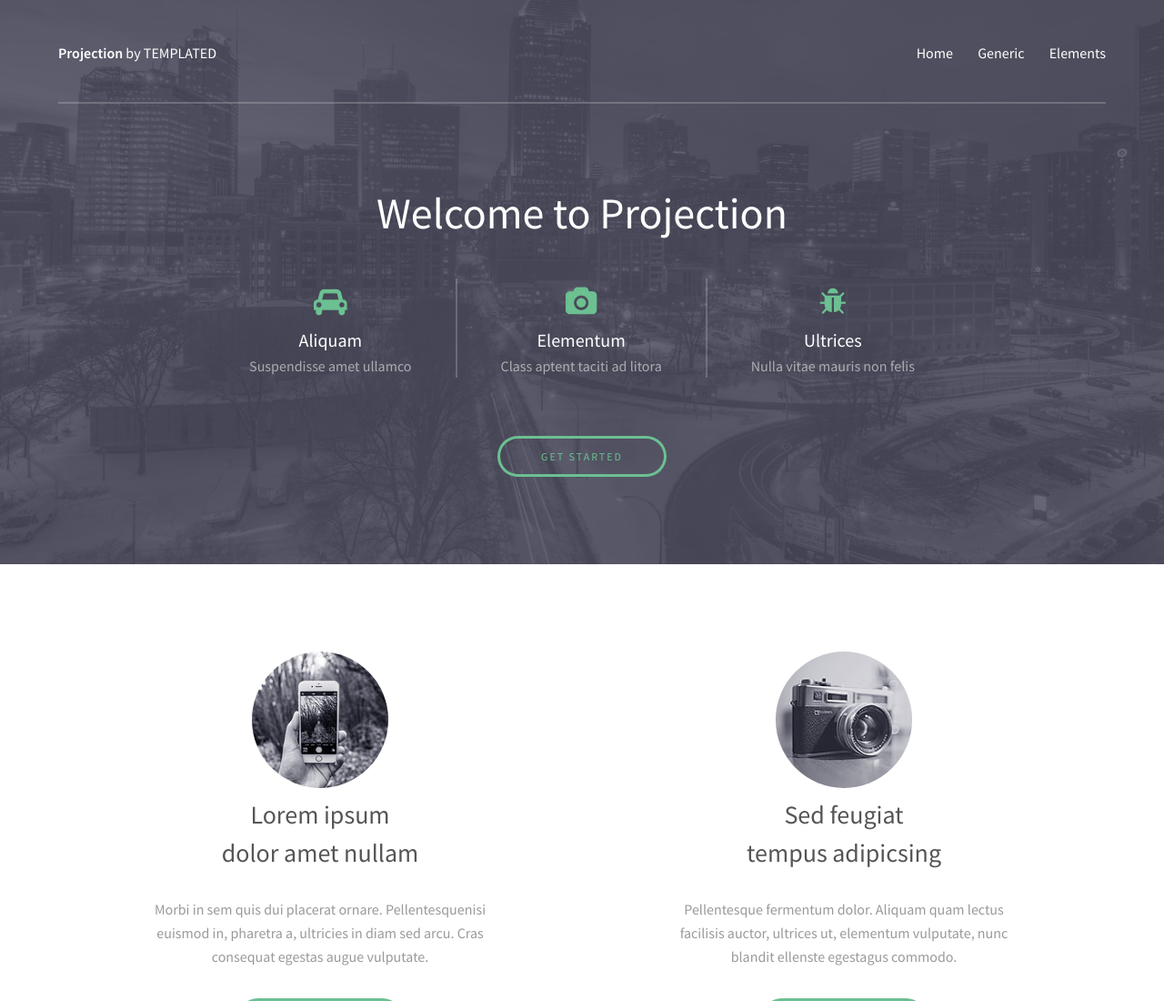
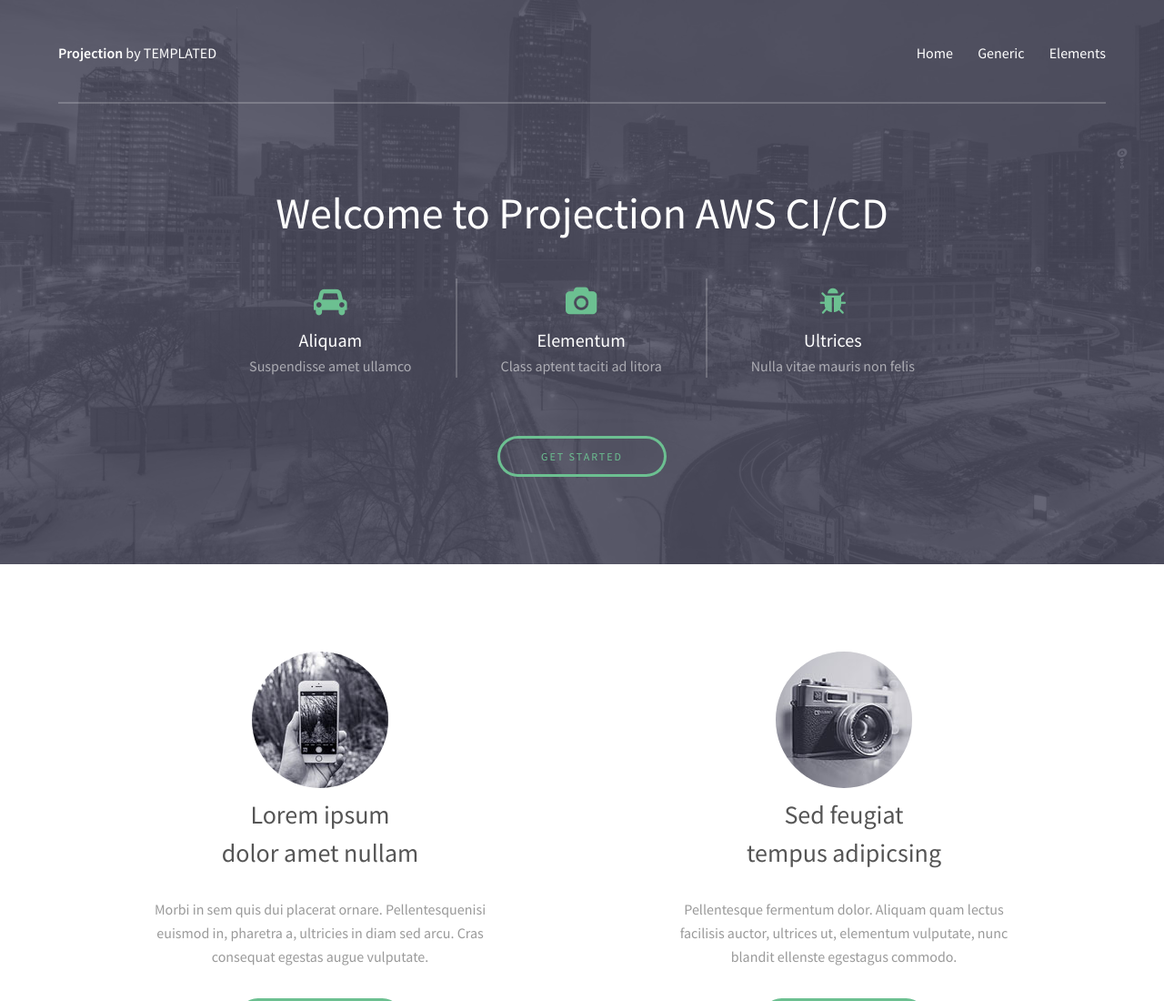
Before and after one commit to zakiullahbarakzai/aws-code-pp-test, a plain HTML site: page index.html in a window 1280 px wide. Shown: the top 1100 px of the page at 91% size. Drawn offline with Linux system fonts and the light colour scheme.

Commit message:
the first aws change

```diff
--- a/index.html
+++ b/index.html
@@ -30,7 +30,7 @@
 			<section id="banner">
 				<div class="inner">
 					<header>
-						<h1>Welcome to Projection</h1>
+						<h1>Welcome to Projection AWS CI/CD</h1>
 					</header>
 
 					<div class="flex ">
```
